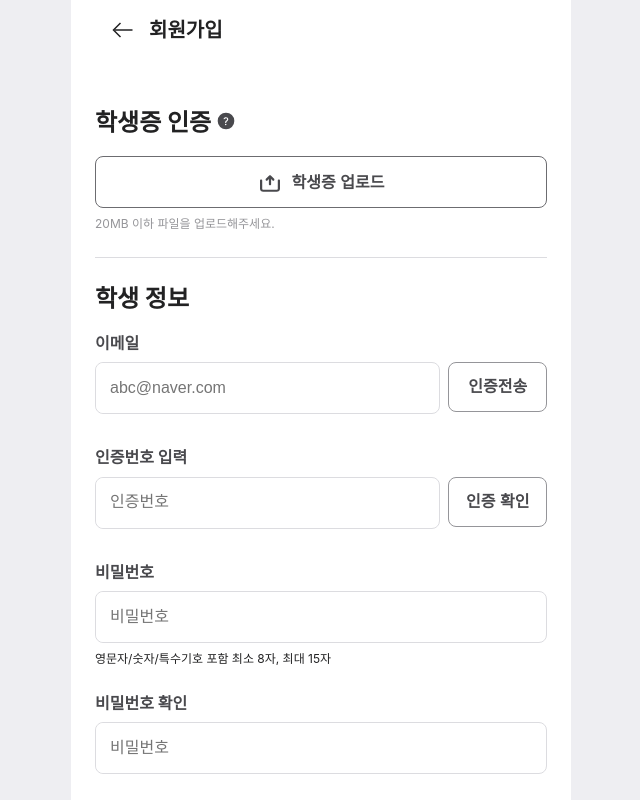
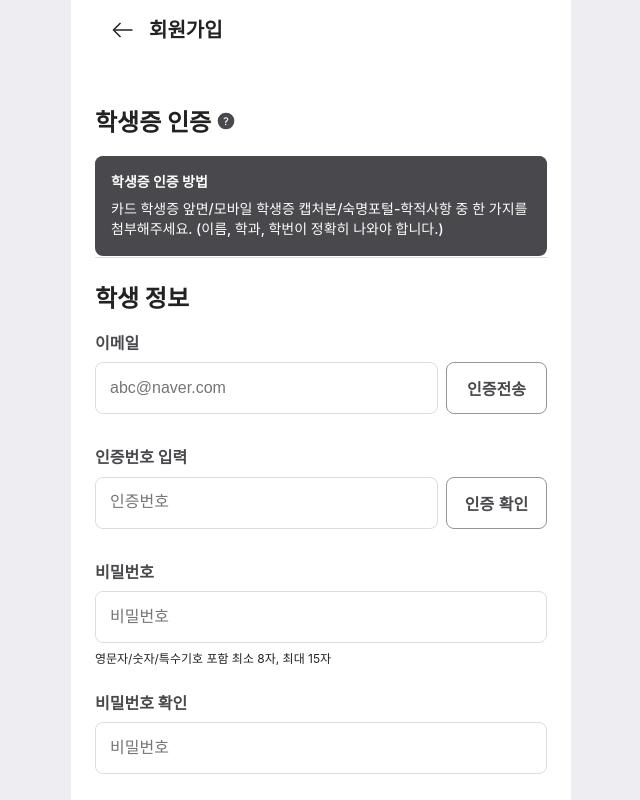
Before and after one commit to Wingle-SMWU/Wingle-Frontend, a Next.js app in the folder wingle/: page /auth/SignupPage in a window 1280 px wide. Both pictures are taken after a click on the picture 542 px from the left and 121 px from the top of the page. Shown: the top 800 px of the page, without its empty margins (319-959 px from the left). Built offline with nearby package versions, Linux system fonts and the light colour scheme.

Commit message:
feat: 학생증 업로드 버튼 활성화, 비밀번호 항목까지 기능 완성

```diff
--- /dev/null
+++ b/wingle/src/components/authpage/SignUpInput.tsx
@@ -0,0 +1,176 @@
+import React, { useCallback, useEffect, useState } from "react";
+import { Text, Margin } from "@/src/components/ui";
+import styled from "styled-components";
+
+const Style = {
+  ContentWrapper: styled.div`
+    padding-bottom: 24px;
+  `,
+  Content: styled.div`
+    display: flex;
+  `,
+  InputField: styled.div<StyledInputProps>`
+  width: ${(props) => (props.small ? "345px" : "452px")};
+  height: 50px;
+  border:${(props) =>
+    props.error ? "1px solid #FF7070" : "1px solid #dcdce0;"};
+  border-radius: 8px;
+margin-bottom:8px;
+
+  & > input {
+    border: none;
+    padding-left: 16px;
+    padding: 14px;
+    border-radius: 8px;
+    height: 22px;
+
+    &::placeholder {
+      font-weight: 400;
+      font-size: 16px;
+      line-height: 140%
+      color: #959599;
+    }
+  }
+`,
+  Button: styled.button`
+    font-size: 16px;
+    font-weight: 700;
+    color: #49494d;
+    width: 99px;
+  `,
+  ButtonWrapper: styled.div<StyledInputProps>`
+    display: ${(props) => (props.small ? "flex" : "none")};
+    height: 50px;
+    width: 99px;
+    border: 1px solid #959599;
+    border-radius: 8px;
+    margin-left: 8px;
+  `,
+  ErrorWrapper: styled.div`
+    display: flex;
+  `,
+};
+
+export interface propsType {
+  title: string;
+  type: string;
+  placeholder: string;
+  button: string;
+  small: string;
+}
+interface StyledInputProps {
+  small: boolean;
+  error: boolean;
+}
+
+export default function InputBox({
+  title,
+  type,
+  placeholder,
+  button,
+  small,
+}: propsType) {
+  const [ment, setMent] = useState("");
+  const [buttonMessage, setButtonMessage] = useState(button);
+  const [errorMent, setErrorMent] = useState("");
+  const [count, setCount] = useState(1);
+  const [error, setError] = useState(false);
+  const [certificationNumber, setCertificationNumber] = useState();
+  const [password, setPassWord] = useState("비밀번호");
+
+  const handleData = (e: any) => {
+    if (title === "비밀번호") {
+      setPassWord(e.target.value);
+    }
+    return password;
+    // const passwordRegex =
+    //   /^(?=.*[a-zA-Z])(?=.*[!@#$%^*+=-])(?=.*[0-9]).{8,15}$/;
+
+    // setCertificationNumber(e.target.value);
+
+    // if (title === "비밀번호") {
+    //   setPassWord(e.target.value);
+    //   if (!passwordRegex.test(e.target.value)) {
+    //     setError(true);
+    //   } else {
+    //     setError(false);
+    //   }
+    //   console.log(certificationNumber);
+    // }
+  };
+  useEffect(message);
+  useEffect(() => {
+    console.log(password);
+  });
+  function message() {
+    if (title === "비밀번호") {
+      setMent("영문자/숫자/특수기호 포함 최소 8자, 최대 15자");
+      setErrorMent("영문자/숫자/특수기호 포함 최소 8자, 최대 15자");
+    } else if (title === "이름") {
+      setMent("실명을 입력하세요 (한글, 영어 대/소문자 사용 가능) ");
+      setErrorMent("실명을 입력하세요 (한글, 영어 대/소문자 사용 가능) ");
+    } else if (title === "닉네임") {
+      setMent("한글/영어 두글자 이상 10글자 이하 ");
+      setErrorMent("이미 사용중인 닉네임입니다.");
+    } else if (title === "인증번호 입력") {
+      setErrorMent("인증정보가 일치하지 않습니다.");
+    } else if (title === "비밀번호 확인") {
+      setErrorMent("정보를 정확히 입력해주세요.");
+    }
+  }
+  function ButtonFunction() {
+    if (button === "인증전송") {
+      setButtonMessage("재전송");
+      setMent("인증메일을 전송했습니다." + "(" + count + "회)");
+    } else if (button === "인증 확인") {
+      certificationNumber === "123" ? setError(false) : setError(true);
+    }
+  }
+
+  return (
+    <>
+      <Text.Body1 color="gray700">{title}</Text.Body1>
+      <Margin direction="column" size={8} />
+      <Style.ContentWrapper>
+        <Style.Content>
+          <Style.InputField
+            small={small === "true" ? true : false}
+            error={error}
+          >
+            <input
+              type={type}
+              placeholder={placeholder}
+              onChange={handleData}
+            />
+          </Style.InputField>
+          <Style.ButtonWrapper
+            small={small === "true" ? true : false}
+            error={error}
+          >
+            <Style.Button
+              onClick={() => {
+                ButtonFunction();
+                setCount(count + 1);
+              }}
+            >
+              {buttonMessage}
+            </Style.Button>
+          </Style.ButtonWrapper>
+        </Style.Content>
+        <>
+          {error === true ? (
+            <>
+              <Style.ErrorWrapper>
+                <img src="/auth/error.svg" alt="error" />
+                <Margin direction="row" size={8} />
+                <Text.Caption3 color="red500">{errorMent}</Text.Caption3>
+              </Style.ErrorWrapper>
+            </>
+          ) : (
+            <Text.Caption3 color="gray900">{ment}</Text.Caption3>
+          )}
+        </>
+      </Style.ContentWrapper>
+    </>
+  );
+}
--- a/wingle/src/components/authpage/registerInput.tsx
+++ /dev/null
@@ -1,97 +0,0 @@
-import React, { useEffect, useState } from "react";
-import { Text, Margin } from "@/src/components/ui";
-import styled from "styled-components";
-
-const Style = {
-  ContentWrapper: styled.div`
-    padding-bottom: 24px;
-  `,
-  Content: styled.div`
-    display: flex;
-  `,
-  InputField: styled.div<StyledInputProps>`
-  width: ${(props) => (props.small ? "345px" : "452px")};
-  height: 50px;
-  border: 1px solid #dcdce0;
-  border-radius: 8px;
-margin-bottom:8px;
-
-  & > input {
-    border: none;
-    padding-left: 16px;
-    padding: 14px;
-    border-radius: 8px;
-    height: 22px;
-
-    &::placeholder {
-      font-weight: 400;
-      font-size: 16px;
-      line-height: 140%
-      color: #959599;
-    }
-  }
-`,
-  Button: styled.button<StyledInputProps>`
-    display: ${(props) => (props.small ? "" : "none")};
-    text-align: center;
-    height: 50px;
-    width: 99px;
-    border: 1px solid #959599;
-    border-radius: 8px;
-    margin-left: 8px;
-    font-size: 16px;
-    font-weight: 700;
-    line-height: 22px;
-    color: #49494d;
-  `,
-};
-
-export interface propsType {
-  title: string;
-  type: string;
-  placeholder: string;
-  button: string;
-  small: string;
-}
-interface StyledInputProps {
-  small: boolean;
-}
-interface StyledWrapperProps {
-  padding: boolean;
-}
-export default function InputBox({
-  title,
-  type,
-  placeholder,
-  button,
-  small,
-}: propsType) {
-  const [ment, setMent] = useState("");
-  useEffect(message);
-  function message() {
-    if (title === "비밀번호") {
-      setMent("영문자/숫자/특수기호 포함 최소 8자, 최대 15자");
-    } else if (title === "이름") {
-      setMent("실명을 입력하세요 (한글, 영어 대/소문자 사용 가능) ");
-    } else if (title === "닉네임") {
-      setMent("한글/영어 두글자 이상 10글자 이하 ");
-    }
-  }
-  return (
-    <>
-      <Text.Body1 color="gray700">{title}</Text.Body1>
-      <Margin direction="column" size={8} />
-      <Style.ContentWrapper>
-        <Style.Content>
-          <Style.InputField small={small === "true" ? true : false}>
-            <input type={type} placeholder={placeholder}></input>
-          </Style.InputField>
-          <Style.Button small={small === "true" ? true : false}>
-            {button}
-          </Style.Button>
-        </Style.Content>
-        <Text.Caption3 color="gray900">{ment}</Text.Caption3>
-      </Style.ContentWrapper>
-    </>
-  );
-}
--- a/wingle/src/components/authpage/studentCard.tsx
+++ b/wingle/src/components/authpage/studentCard.tsx
@@ -1,4 +1,4 @@
-import React from "react";
+import React, { useState } from "react";
 import styled from "styled-components";
 import { Text, Margin } from "@/src/components/ui";
 const Style = {
@@ -9,6 +9,21 @@ const Style = {
   `,
   QuestionLogo: styled.img`
     padding-left: 5px;
+  `,
+
+  DescriptionContent: styled.div<StyledInputProps>`
+    display: ${(props) => (props.isActive ? `block` : `none`)};
+    position: absolute;
+    width: 452px;
+    height: 100px;
+    border-radius: 8px;
+    background-color: #49494d;
+  `,
+  Description: styled.div`
+    padding: 16px;
+  `,
+  ErrorWrapper: styled.div`
+    display: flex;
   `,
   UploadButton: styled.button`
     width: 452px;
@@ -23,7 +38,14 @@ const Style = {
     padding-right: 10px;
   `,
 };
+
+interface StyledInputProps {
+  isActive: boolean;
+}
+
 export default function StudentCard() {
+  const [isActive, setIsActive] = useState(false);
+  const [error, setError] = useState(false);
   return (
     <Style.CertifyWrapper>
       <Text.Title1 color="gray900">
@@ -31,17 +53,42 @@ export default function StudentCard() {
         <Style.QuestionLogo
           src="/auth/question.svg"
           alt="question"
+          onClick={() => setIsActive((prev) => !prev)}
         ></Style.QuestionLogo>
       </Text.Title1>
       <Margin direction="column" size={16} />
+      <Style.DescriptionContent isActive={isActive}>
+        <Style.Description>
+          <Text.Body5 color="gray100">학생증 인증 방법</Text.Body5>
+          <Margin direction="column" size={8} />
+          <Text.Body6 color="gray100">
+            카드 학생증 앞면/모바일 학생증 캡처본/숙명포털-학적사항 중 한 가지를
+            첨부해주세요. (이름, 학과, 학번이 정확히 나와야 합니다.)
+          </Text.Body6>
+        </Style.Description>
+      </Style.DescriptionContent>
       <Style.UploadButton>
         <Style.UploadLogo src="/auth/upload.svg" alt="upload" />
         <Text.Body1 color="gray700">학생증 업로드</Text.Body1>
       </Style.UploadButton>
       <Margin direction="column" size={8} />
-      <Text.Caption3 color="gray500">
-        20MB 이하 파일을 업로드해주세요.
-      </Text.Caption3>
+      <>
+        {error === true ? (
+          <>
+            <Style.ErrorWrapper>
+              <img src="/auth/error.svg" alt="question" />
+              <Margin direction="row" size={8} />
+              <Text.Caption3 color="red500">
+                파일 업로드를 실패했습니다
+              </Text.Caption3>
+            </Style.ErrorWrapper>
+          </>
+        ) : (
+          <Text.Caption3 color="gray500">
+            20MB 이하 파일을 업로드해주세요.
+          </Text.Caption3>
+        )}
+      </>
       <Margin direction="column" size={25} />
     </Style.CertifyWrapper>
   );
--- a/wingle/src/pages/auth/SignupPage.tsx
+++ b/wingle/src/pages/auth/SignupPage.tsx
@@ -1,7 +1,7 @@
 import React, { useState, useEffect } from "react";
 import { Text, Margin } from "@/src/components/ui";
 import styled from "styled-components";
-import InputBox from "../../components/authpage/registerInput";
+import InputBox from "../../components/authpage/SignUpInput";
 import DropDown from "../../components/authpage/dropDown";
 import StudentCard from "../../components/authpage/studentCard";
 import { InputInfo } from "../../components/authpage/inputInformation";
@@ -29,7 +29,11 @@ export default function SignUp() {
     <>
       <Style.Wrapper>
         <Style.HeaderWrapper>
-          <img src="/auth/arrow_back.svg" alt="arrow"></img>
+          <img
+            src="/auth/arrow_back.svg"
+            alt="arrow"
+            onClick={() => router.push("/")}
+          ></img>
           <Margin direction="row" size={14} />
           <Text.Title2 color="gray900">회원가입</Text.Title2>
         </Style.HeaderWrapper>
@@ -38,6 +42,7 @@ export default function SignUp() {
         <Margin direction="column" size={16} />
         {InputInfo.map((info) => (
           <InputBox
+            key={info.title}
             title={info.title}
             type={info.type}
             placeholder={info.placeholder}
```
Also changed, not shown: wingle/public/auth/error.svg (added).
